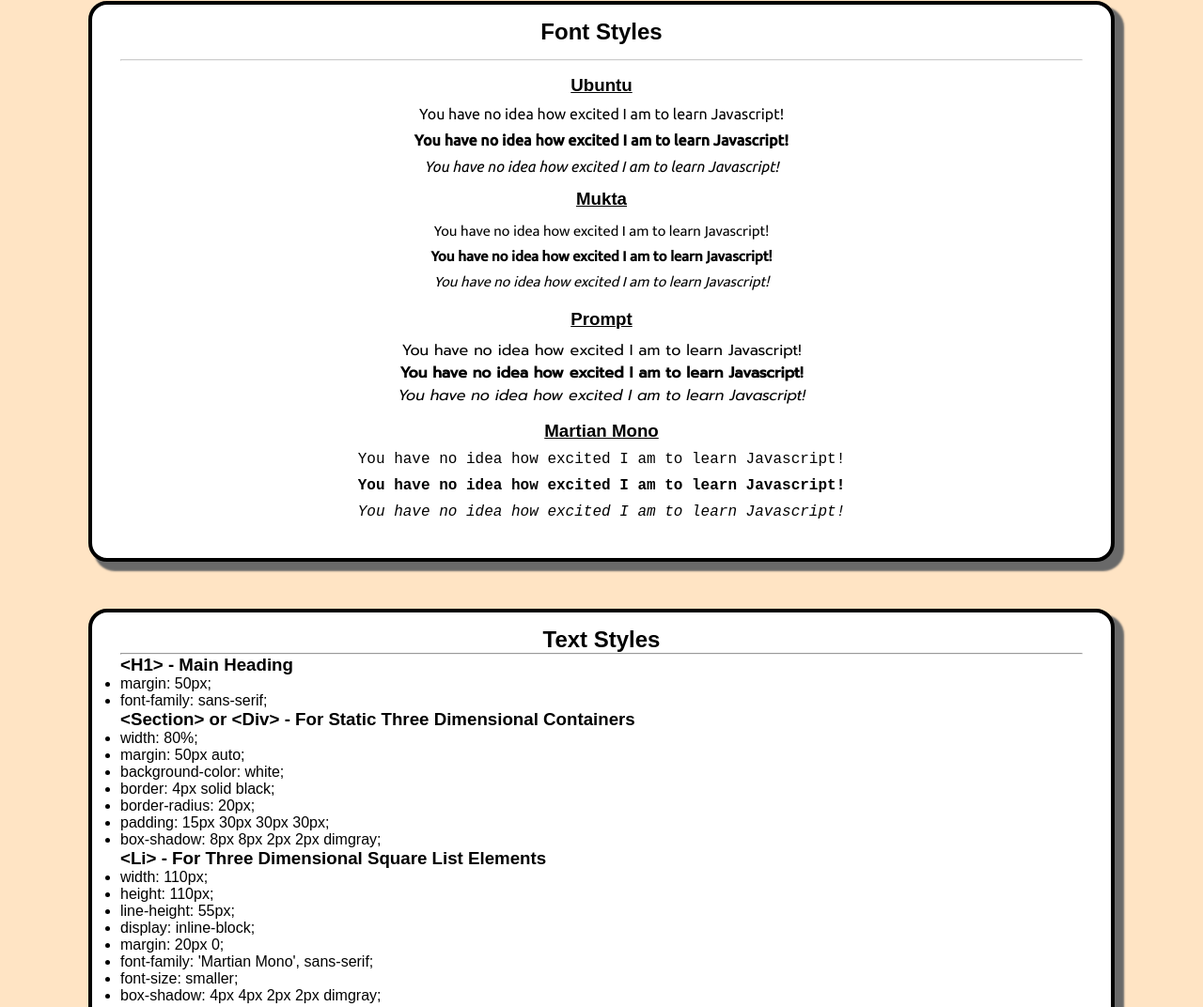
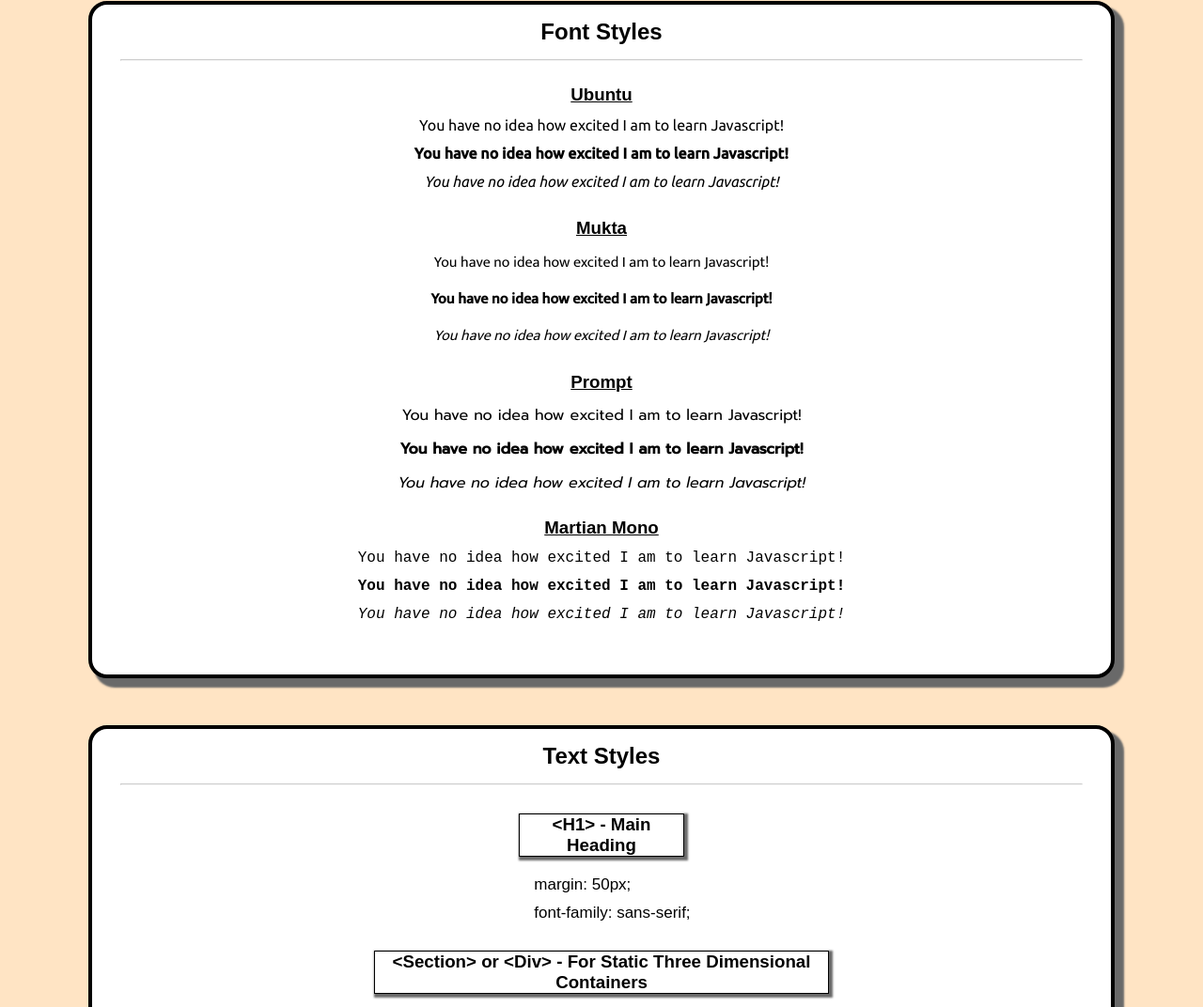
Before and after one commit to bsandma1/Style_Guide, a plain HTML site: page index.html in a window 1280 px wide. Shown: the part 650-1722 px from the top of the page at 94% size. Drawn offline with Linux system fonts and the light colour scheme; a web font is replaced by a local one.

Commit message:
Completed text styles section and made minor CSS adjustments to webpage
Adjusted margins/spacing for font styles section

```diff
--- a/index.html
+++ b/index.html
@@ -100,7 +100,7 @@
       <hr>
 
       <div>
-        <h3>&lt;H1&gt; - Main Heading</h3>
+        <h3 id="h1">&lt;H1&gt; - Main Heading</h3>
         <ul class="main-heading">
           <li>margin: 50px;</li>
           <li>font-family: sans-serif;</li>
@@ -108,7 +108,7 @@
       </div>
 
       <div>
-        <h3>&lt;Section&gt; or &lt;Div&gt; - For Static Three Dimensional Containers</h3>
+        <h3 id="section-div">&lt;Section&gt; or &lt;Div&gt; - For Static Three Dimensional Containers</h3>
         <ul class="sub-headings">
           <li>width: 80%;</li>
           <li>margin: 50px auto;</li>
@@ -121,7 +121,7 @@
       </div>
 
       <div>
-        <h3>&lt;Li&gt; - For Three Dimensional Square List Elements</h3>
+        <h3 id="list">&lt;Li&gt; - For Three Dimensional Square List Elements</h3>
         <ul class="paragraph">
           <li>width: 110px;</li>
           <li>height: 110px;</li>
--- a/resources/css/index.css
+++ b/resources/css/index.css
@@ -83,6 +83,7 @@
   unicode-range: U+0000-00FF, U+0131, U+0152-0153, U+02BB-02BC, U+02C6, U+02DA, U+02DC, U+0304, U+0308, U+0329, U+2000-206F, U+2074, U+20AC, U+2122, U+2191, U+2193, U+2212, U+2215, U+FEFF, U+FFFD;
 }
 
+
 /* Universal selectors */
 
 * {
@@ -102,11 +103,13 @@ h1, h2, .colors h3, .scheme1, .scheme2, .scheme3 {
   text-align: center;
 }
 
+
 /* Header selectors */
 
 header {
   margin: 50px;
 }
+
 
 /* Color Schemes section selectors */
 
@@ -177,6 +180,7 @@ header {
   box-shadow: 4px 4px 2px 2px dimgray;
 }
 
+
 /* Fonts section selectors */
 
 .fonts {
@@ -189,18 +193,18 @@ header {
   list-style-type: none;
 }
 .fonts hr {
-  margin: 15px 0;
+  margin: 15px 0 25px 0;
   opacity: .5;
 }
 .fonts h3 {
   margin: 15px 0 10px 0;
   text-decoration: underline;
 }
-.ubuntu li {
-  margin: 10px 0;
+.fonts li {
+  margin: 12px 0;
 }
-.martian-mono li {
-  margin: 10px 0;
+.fonts .ubuntu .italic {
+  margin-bottom: 30px;
 }
 .ubuntu {
   font-family: 'Ubuntu', sans-serif;
@@ -222,7 +226,9 @@ header {
 }
 .fonts div {
   text-align: center;
+  margin-bottom: 25px;
 }
+
 
 /* Text Styles section selectors */
 
@@ -232,3 +238,33 @@ header {
   padding: 15px 30px 30px 30px;
   box-shadow: 8px 8px 2px 2px dimgray;
 }
+.text-styles hr {
+  margin: 15px 0 25px 0;
+  opacity: .5;
+}
+.text-styles ul {
+  list-style-type: none;
+  width: 50%;
+  margin: 0 auto 0 43%;
+}
+.text-styles h3 {
+  text-align: center;
+  border: 1px solid black;
+  box-shadow: 2px 2px 2px 2px dimgray;
+}
+.text-styles li {
+  margin: 10px 0;
+  font-size: 17px;
+}
+#h1 {
+  width: 17%;
+}
+#section-div {
+  width: 47%;
+}
+#list {
+  width: 39%;
+}
+#h1, #section-div, #list {
+  margin: 30px auto 20px auto;
+}
```
